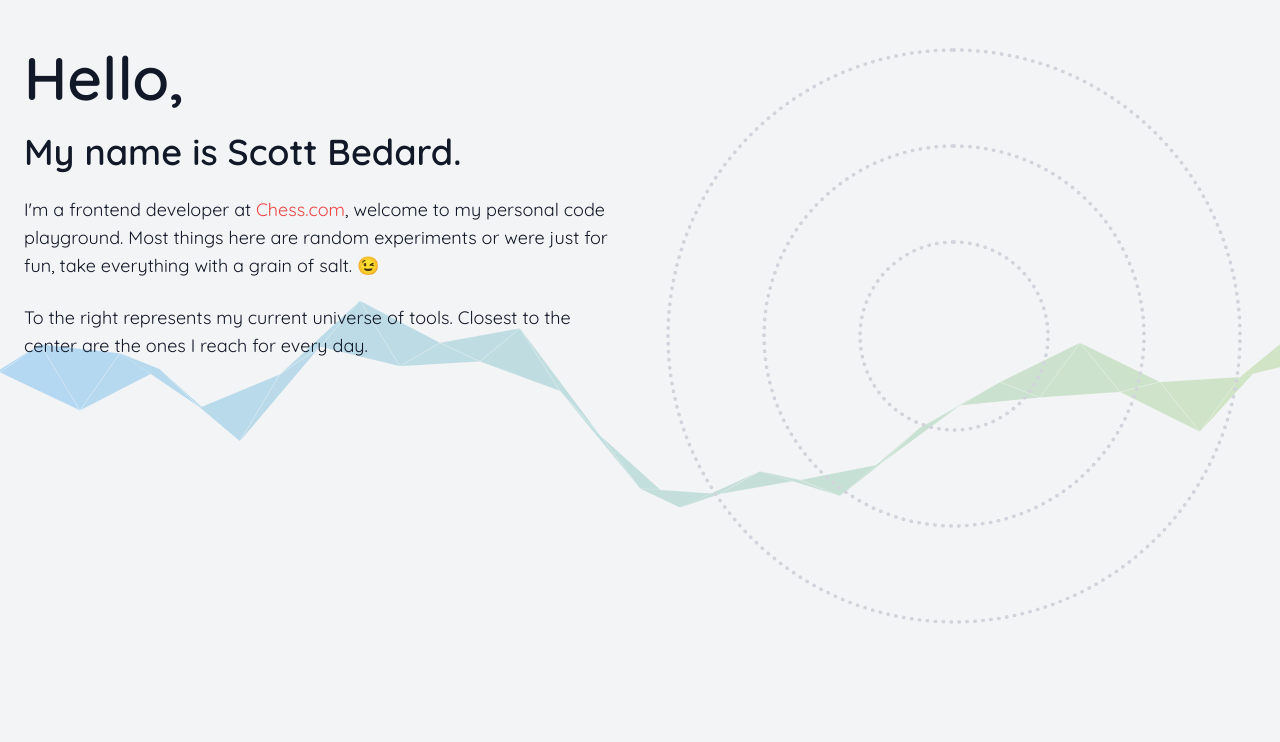
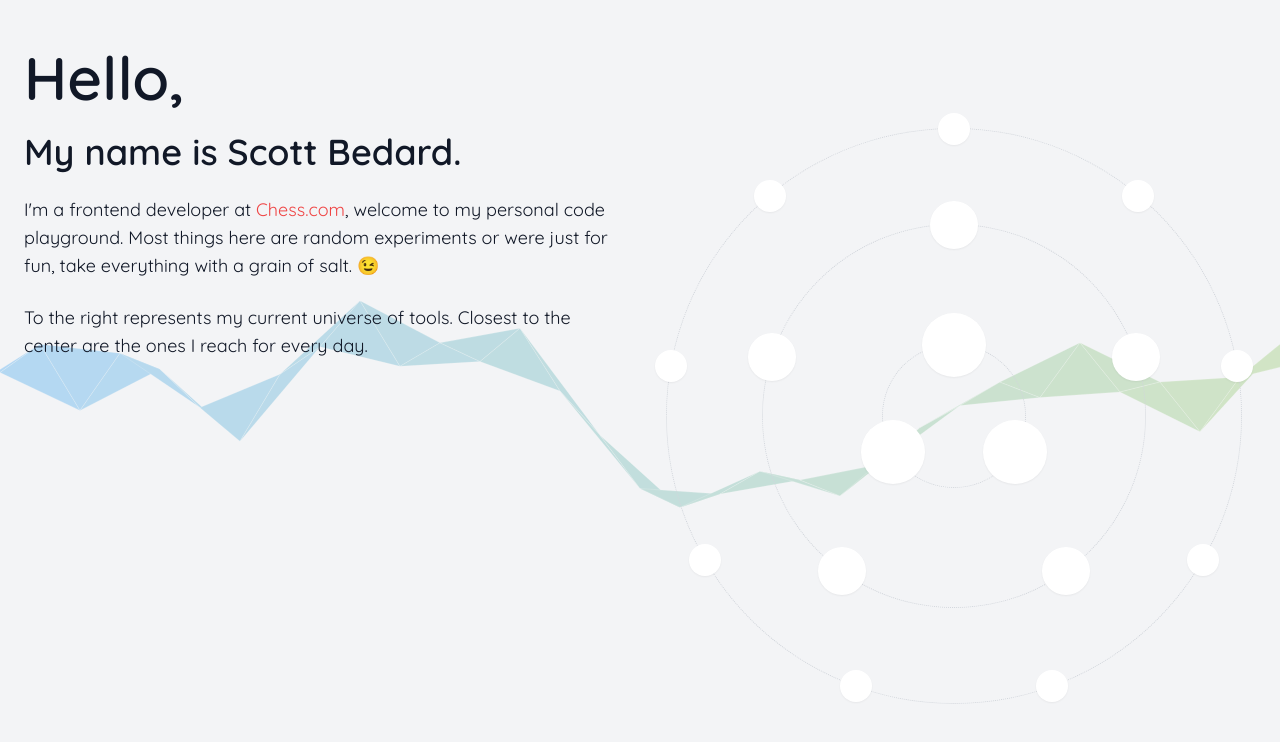
Before and after one commit to scottbedard/scottbedard.net, a Vue app: page / in a window 1280 px wide. Shown: the top 742 px of the page. Built offline with nearby package versions, Linux system fonts and the light colour scheme.

Commit message:
laying out circles

```diff
--- /dev/null
+++ b/src/components/UniverseOrbit.vue
@@ -0,0 +1,49 @@
+<template>
+  <div class="absolute border border-dotted border-gray-300 left-1/2 rounded-full top-1/2 transform -translate-y-1/2 -translate-x-1/2">
+    <div class="pb-full" />
+    <div
+      v-for="(skill, index) in skills"
+      class="absolute bg-white flex items-center justify-center rounded-full shadow-sm transform -translate-x-1/2 -translate-y-1/2"
+      :key="index"
+      :style="{
+        height: `${size}rem`,
+        left: `${x(skill) * 50}%`,
+        top: `${y(skill) * 50}%`,
+        width: `${size}rem`
+      }">
+      <!-- <img
+        class="w-2/3"
+        :alt="skill.name"
+        :src="skill.src" /> -->
+    </div>
+  </div>
+</template>
+
+<script lang="ts">
+import { computed, defineComponent, PropType } from 'vue'
+import { Skill } from '@/pages/Home.vue'
+import { stubArray } from 'lodash-es'
+
+export default defineComponent({
+  setup({ skills }) {
+    const angle = computed(() => 2 * Math.PI / skills.length)
+    const x = (obj: Skill) => 1 + Math.sin(skills.indexOf(obj) * angle.value)
+    const y = (obj: Skill) => 1 - Math.cos(skills.indexOf(obj) * angle.value)
+
+    return {
+      x,
+      y
+    }
+  },
+  props: {
+    size: {
+      default: 1,
+      type: Number
+    },
+    skills: {
+      default: stubArray,
+      type: Array as PropType<Skill[]>
+    }
+  }
+})
+</script>
--- a/src/pages/Home.vue
+++ b/src/pages/Home.vue
@@ -25,19 +25,32 @@
         </div>
       </div>
     </div>
-    <div class="max-w-md mx-auto relative w-full xl:max-w-xl">
+    <div class="max-w-md mt-6 mx-auto relative w-full xl:mt-20 xl:max-w-xl">
       <div class="pb-full" />
-      <div class="orbit w-full"></div>
-      <div class="orbit w-2/3"></div>
-      <div class="orbit w-1/3"></div>
+
+      <UniverseOrbit
+        class="w-1/4"
+        :size="4"
+        :skills="inner" />
+
+      <UniverseOrbit
+        class="w-2/3"
+        :size="3"
+        :skills="middle" />
+
+      <UniverseOrbit
+        class="w-full"
+        :size="2"
+        :skills="outer" />
     </div>
   </div>
 </template>
 
 <script lang="ts">
 import { defineComponent } from 'vue';
+import UniverseOrbit from '@/components/UniverseOrbit.vue';
 
-type Skill = {
+export type Skill = {
   href: string
   name: string
   orbit: number
@@ -45,18 +58,47 @@ type Skill = {
 }
 
 export default defineComponent({
+  components: {
+    UniverseOrbit
+  },
   setup() {
-    const skills: Skill[] = [
-      {
-        href: 'https://github.com/scottbedard/speedcube.site',
-        name: 'Vue',
-        orbit: 0,
-        src: '/assets/vue.png'
-      }
-    ]
+    const inner: Skill[] = new Array(3)
+      .fill(null)
+      .map(() => {
+        return {
+          href: 'https://github.com/scottbedard/speedcube.site',
+          name: 'Vue',
+          orbit: 0,
+          src: '/assets/vue.png'
+        }
+      })
+
+    const middle: Skill[] = new Array(5)
+      .fill(null)
+      .map(() => {
+        return {
+          href: 'https://github.com/scottbedard/speedcube.site',
+          name: 'Vue',
+          orbit: 0,
+          src: '/assets/vue.png'
+        }
+      })
+
+    const outer: Skill[] = new Array(9)
+      .fill(null)
+      .map(() => {
+        return {
+          href: 'https://github.com/scottbedard/speedcube.site',
+          name: 'Vue',
+          orbit: 0,
+          src: '/assets/vue.png'
+        }
+      })
 
     return {
-      skills
+      inner,
+      middle,
+      outer
     }
   }
 })
```
